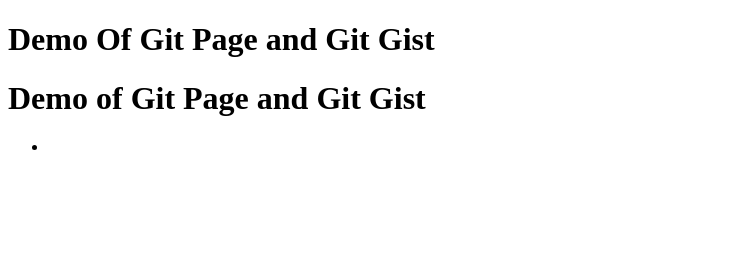
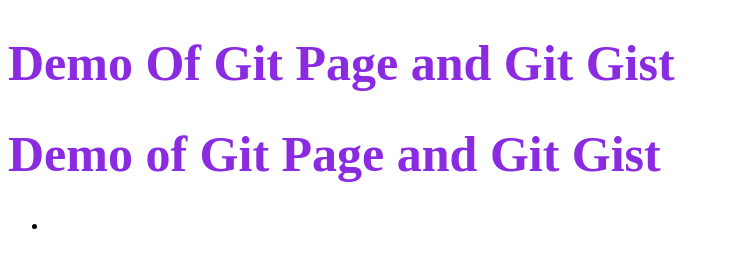
Before and after one commit to selmaT273/demoGitPageGist, a plain HTML site: page index.html in a window 1280 px wide. Shown: the whole page, without its empty margins (0-730 px from the left). Drawn offline with Linux system fonts and the light colour scheme.

Commit message:
added styling

```diff
--- a/css/style.css
+++ b/css/style.css
@@ -0,0 +1,5 @@
+h1 {
+font-size: 50px;
+color: blueviolet;
+
+}
--- a/index.html
+++ b/index.html
@@ -6,7 +6,7 @@
         <title></title>
         <meta name="description" content="">
         <meta name="viewport" content="width=device-width, initial-scale=1">
-        <link rel="stylesheet" href="">
+        <link rel="stylesheet" href="css/style.css">
     </head>
 
     <body>
```
